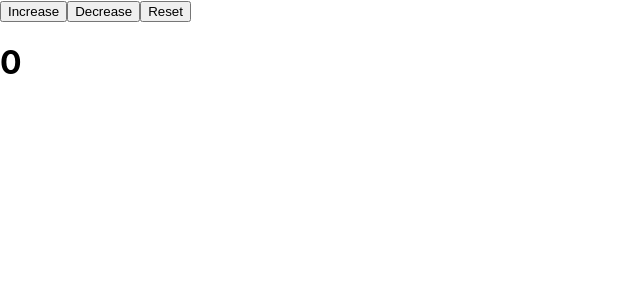
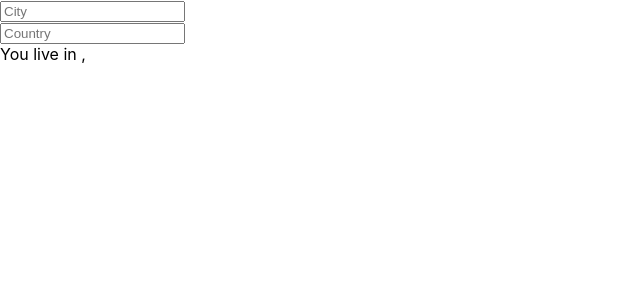
Before and after one commit to ducchungtx/react-hooks-learn, a React (Create React App) app: page / in a window 1280 px wide. Shown: the top 300 px of the page, without its empty margins (0-640 px from the left). Built offline with nearby package versions, Linux system fonts and the light colour scheme.

Commit message:
Làm việc với object sử dụng useState hook

```diff
--- a/src/App.js
+++ b/src/App.js
@@ -2,17 +2,36 @@ import React, { useState } from 'react';
 import './App.css';
 
 function App() {
-  const [count, setCount] = useState(0);
-  const handleIncrease = () => setCount(count + 1);
-  const handleDecrease= () => setCount(count - 1);
-  const handleReset = () => setCount(0);
+  const [ state, setState ] = useState({
+    city: '',
+    country: ''
+  });
+
+  const handleCityChange = (e) => setState({ ...state, city: e.target.value });
+  const handleCountryChange = (e) => setState({ ...state, country: e.target.value });
+
   return(
-    <div>
-      <button onClick={handleIncrease}>Increase</button>
-      <button onClick={handleDecrease}>Decrease</button>
-      <button onClick={handleReset}>Reset</button>
-      <h1>{count}</h1>
-    </div>
+    <form>
+      <div>
+        <input
+          type="text"
+          placeholder="City"
+          value={state.city}
+          onChange={handleCityChange}
+        />
+      </div>
+      <div>
+        <input
+          type="text"
+          placeholder="Country"
+          value={state.country}
+          onChange={handleCountryChange}
+        />
+      </div>
+      <div>
+        You live in { `${state.city}, ${state.country}` }
+      </div>
+    </form>
   )
 }
 
```
